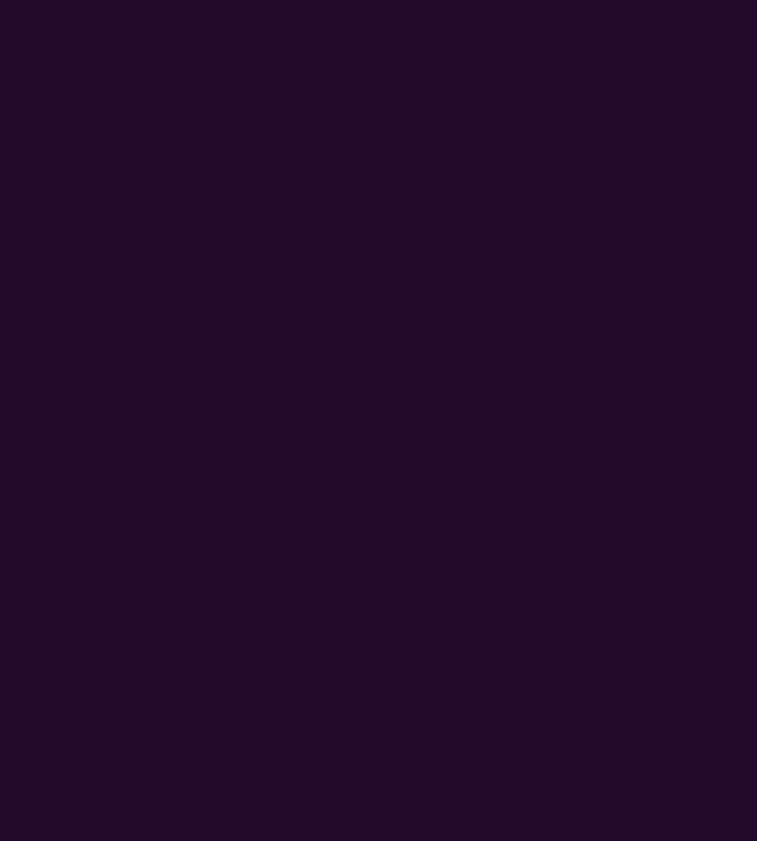
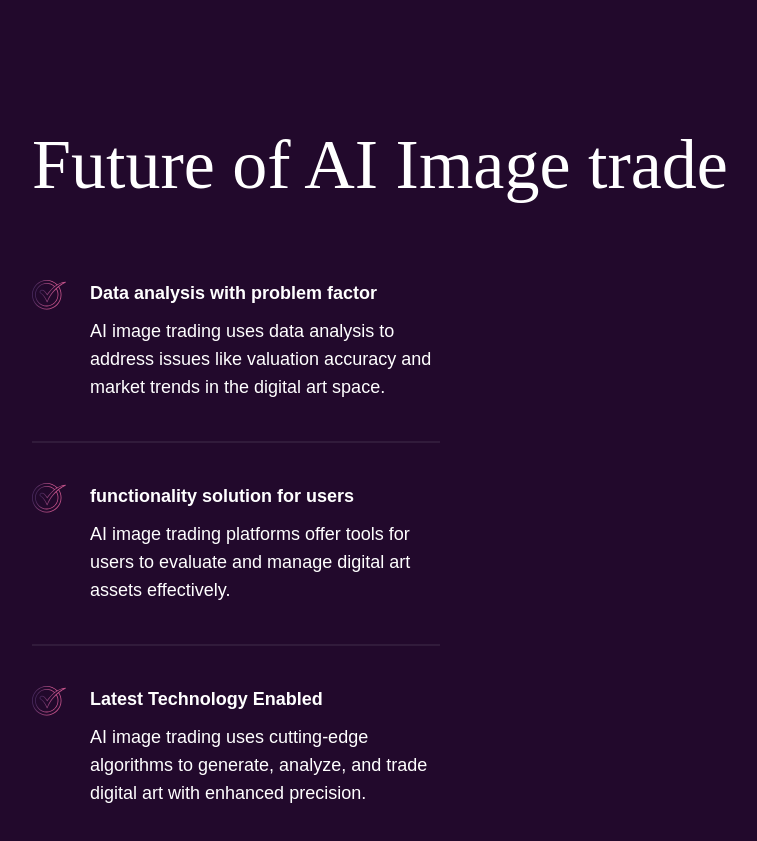
Before and after one commit to AbhishekKatnoria/NFT, a React (Create React App) app: page / in a window 1280 px wide. Shown: the part 2140-2981 px from the top of the page, without its empty margins (38-795 px from the left). Before the commit the page ends 2270 px from the top, so only its background shows below. Built offline with nearby package versions, Linux system fonts and the light colour scheme; the HTML template or start-up script is replaced by a standard one.

Commit message:
Added the Trade component

```diff
--- /dev/null
+++ b/src/Components/Trade/index.tsx
@@ -0,0 +1,27 @@
+import { TradeData } from "../../json";
+
+const Trade = () => {
+  return (
+    <div className="my-[180px]">
+      <div className="mb-[40px]">
+        <h2>{TradeData?.heading}</h2>
+      </div>
+      <div className="w-full max-w-[408px]">
+        {TradeData?.content?.map((item, i) => (
+          <div
+            className="flex justify-start items-start gap-6 border-underline"
+            key={i}
+          >
+            <img src={TradeData?.img} alt="" className="mt-[40px]"/>
+            <div className="pt-10">
+              <h3 className="mb-[10px] font-bold">{item?.title}</h3>
+              <p className="pb-10">{item?.subtitle}</p>
+            </div>
+          </div>
+        ))}
+      </div>
+    </div>
+  );
+};
+
+export default Trade;
--- a/src/index.css
+++ b/src/index.css
@@ -67,6 +67,10 @@ body {
     @apply font-bakbak text-font6xl leading-lineHeight6xl;
   }
 
+  h3 {
+    @apply font-poppins text-fontBase;
+  }
+
   p {
     @apply font-poppins text-fontBase leading-lineHeightBase;
   }
@@ -120,6 +124,14 @@ body {
     );
     border-image-slice: 1;
   }
+
+  .border-underline {
+    border-bottom: 2px solid var(--border-color);
+  }
+
+  .border-underline:last-child {
+    border-bottom: none;
+  }
 }
 
 .border-Line:last-child::after {
--- a/src/json/index.ts
+++ b/src/json/index.ts
@@ -113,3 +113,25 @@ export const AiCollectionData = {
     { name: "Virtual Reality" },
   ],
 };
+
+export const TradeData = {
+  heading: "Future of AI Image trade",
+  img: "HomePage/Tick.svg",
+  content: [
+    {
+      title: "Data analysis with problem factor",
+      subtitle:
+        "AI image trading uses data analysis to address issues like valuation accuracy and market trends in the digital art space.",
+    },
+    {
+      title: "functionality solution for users",
+      subtitle:
+        "AI image trading platforms offer tools for users to evaluate and manage digital art assets effectively.",
+    },
+    {
+      title: "Latest Technology Enabled",
+      subtitle:
+        "AI image trading uses cutting-edge algorithms to generate, analyze, and trade digital art with enhanced precision.",
+    },
+  ],
+};
--- a/src/pages/homePage/index.tsx
+++ b/src/pages/homePage/index.tsx
@@ -2,6 +2,7 @@ import AiCollection from "../../Components/AiCollection";
 import Auctions from "../../Components/HomePage/Auctions";
 import Banner from "../../Components/HomePage/Banner";
 import StartJourney from "../../Components/StartJourney";
+import Trade from "../../Components/Trade";
 
 const Home = () => {
   return (
@@ -10,6 +11,7 @@ const Home = () => {
       <Auctions />
       <StartJourney />
       <AiCollection />
+      <Trade />
     </>
   );
 };
```
Also changed, not shown: public/HomePage/Tick.svg (added).
